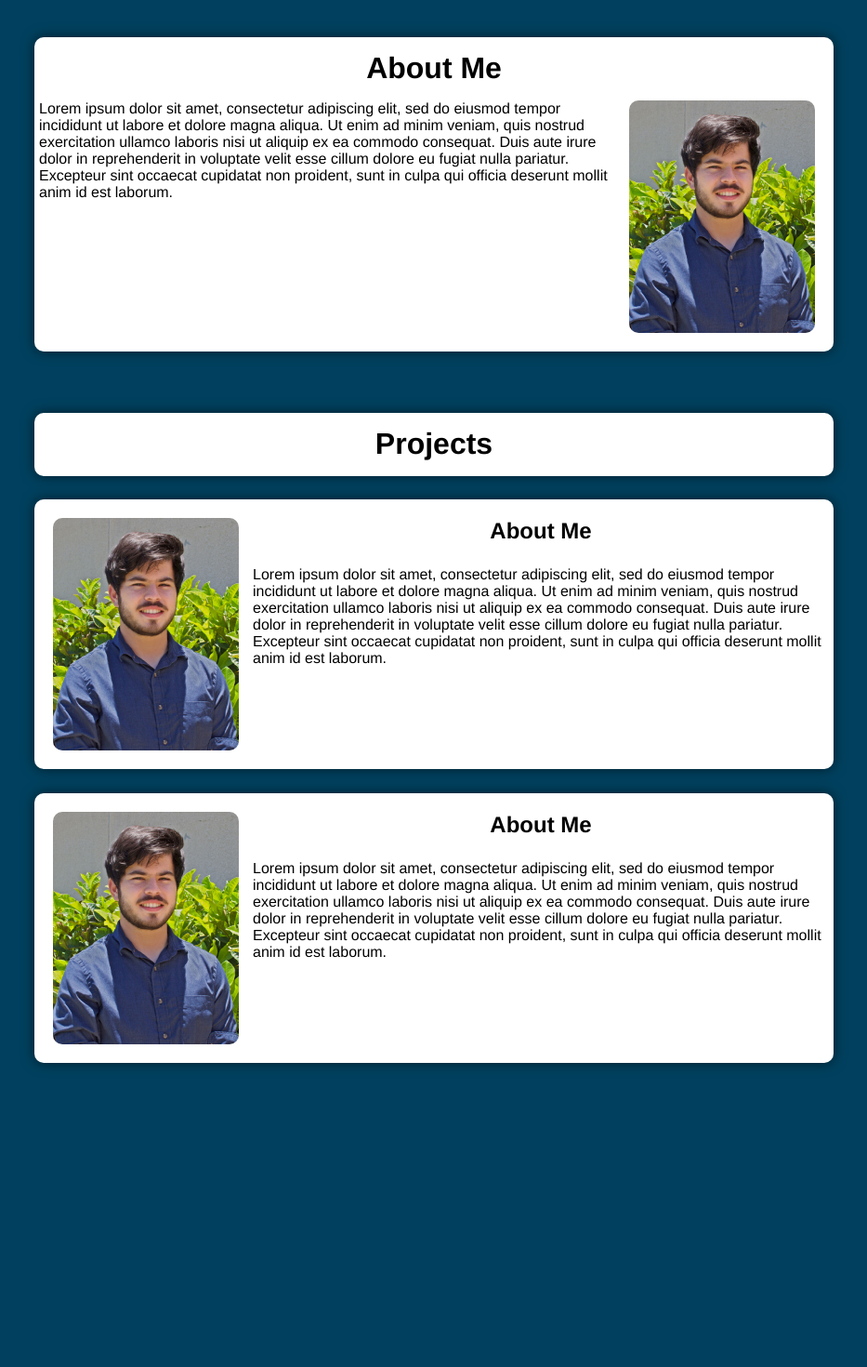
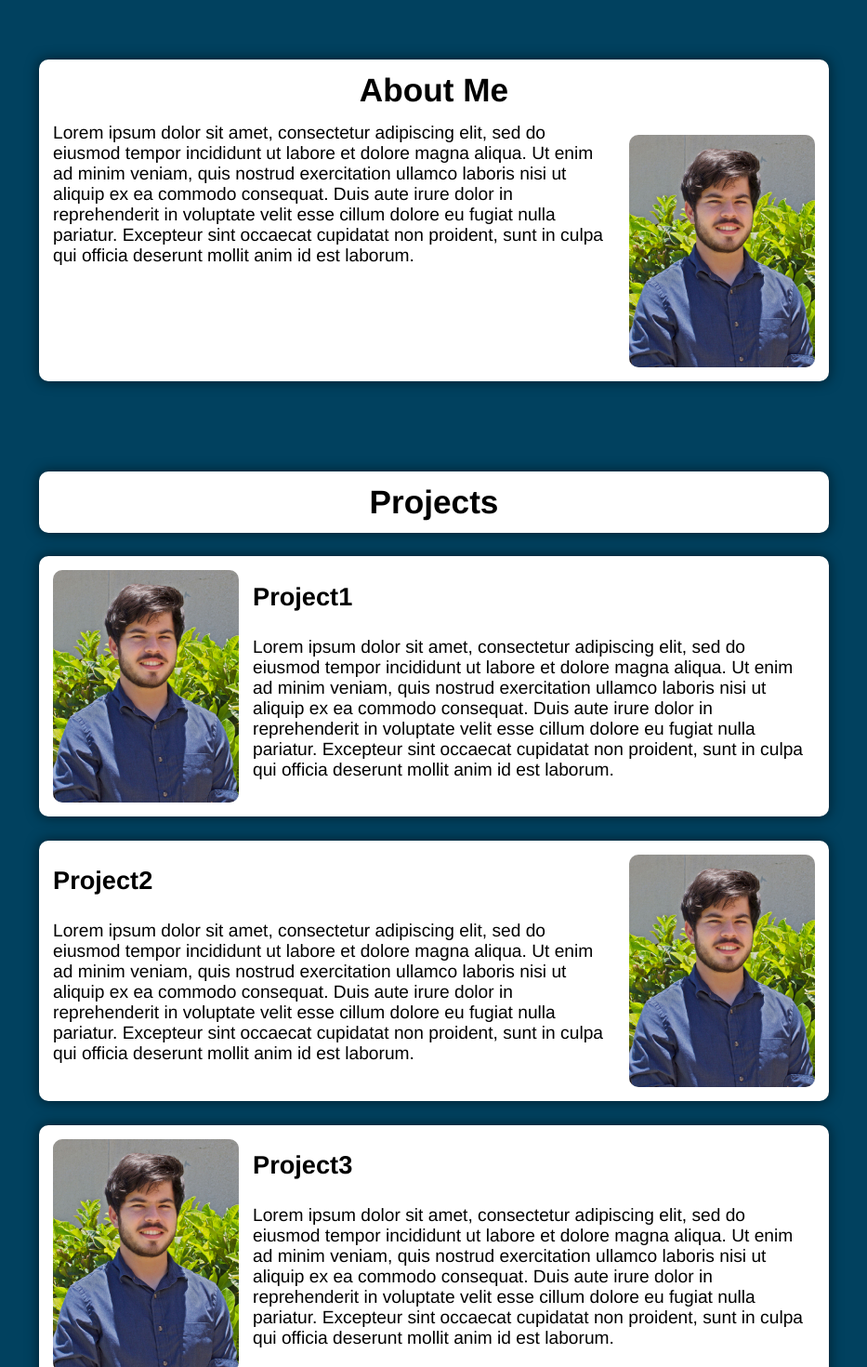
Before and after one commit to JaydenPahukula/jaydenp.dev, a Svelte app: page / in a window 1280 px wide. Shown: the part 800-2270 px from the top of the page at 93% size, without its empty margins (173-1106 px from the left). Built offline with nearby package versions, Linux system fonts and the light colour scheme.

Commit message:
got the cards figured out

```diff
--- a/src/App.svelte
+++ b/src/App.svelte
@@ -1,13 +1,13 @@
 <script>
   import Navbar from "./lib/Navbar.svelte"
-  import Card from "./lib/Card.svelte"
+  import Card from "./lib/Card.svelte";
 
   import headshot from "./assets/headshot.jpg"
 </script>
 
 
 <main>
-  <Navbar items={["About","Projects","test3"]}/>
+  <Navbar items={["About","Projects","Contact"]}/>
 
   <div class="header">
     <div>
@@ -17,44 +17,71 @@
   </div>
 
   <div class="section" id="About">
-    <Card
-      title="About Me"
-      image={headshot}
-      imageAlt="Headshot of Jayden Pahukula"
-      imageLeftOrRight={false}
-      text="Lorem ipsum dolor sit amet, consectetur adipiscing elit, sed do eiusmod tempor incididunt ut labore et dolore
-        magna aliqua. Ut enim ad minim veniam, quis nostrud exercitation ullamco laboris nisi ut aliquip ex ea commodo consequat.
+    <Card>
+      <h2>About Me</h2>
+      <img src={headshot} alt="Jayden Pahukula" class="floatRight"/>
+      <p>
+        Lorem ipsum dolor sit amet, consectetur adipiscing elit, sed do eiusmod tempor incididunt ut labore et dolore magna
+        aliqua. Ut enim ad minim veniam, quis nostrud exercitation ullamco laboris nisi ut aliquip ex ea commodo consequat.
         Duis aute irure dolor in reprehenderit in voluptate velit esse cillum dolore eu fugiat nulla pariatur. Excepteur sint
-        occaecat cupidatat non proident, sunt in culpa qui officia deserunt mollit anim id est laborum."
-    />
+        occaecat cupidatat non proident, sunt in culpa qui officia deserunt mollit anim id est laborum.
+      </p>
+    </Card>
   </div>
 
   <div class="section" id="Projects">
-    <Card
-      title="Projects"
-    />
-    <Card
-      image={headshot}
-      header="About Me"
-      imageLeftOrRight={true}
-      text="Lorem ipsum dolor sit amet, consectetur adipiscing elit, sed do eiusmod tempor incididunt ut labore et dolore
-        magna aliqua. Ut enim ad minim veniam, quis nostrud exercitation ullamco laboris nisi ut aliquip ex ea commodo consequat.
-        Duis aute irure dolor in reprehenderit in voluptate velit esse cillum dolore eu fugiat nulla pariatur. Excepteur sint
-        occaecat cupidatat non proident, sunt in culpa qui officia deserunt mollit anim id est laborum."
-    />
-    <Card
-      image={headshot}
-      header="About Me"
-      imageLeftOrRight={true}
-      text="Lorem ipsum dolor sit amet, consectetur adipiscing elit, sed do eiusmod tempor incididunt ut labore et dolore
-        magna aliqua. Ut enim ad minim veniam, quis nostrud exercitation ullamco laboris nisi ut aliquip ex ea commodo consequat.
-        Duis aute irure dolor in reprehenderit in voluptate velit esse cillum dolore eu fugiat nulla pariatur. Excepteur sint
-        occaecat cupidatat non proident, sunt in culpa qui officia deserunt mollit anim id est laborum."
-    />
+    <Card>
+      <h2>Projects</h2>
+    </Card>
+    <Card>
+      <img src={headshot} alt="" class="floatLeft">
+      <div>
+        <h3>Project1</h3>
+        <p>
+          Lorem ipsum dolor sit amet, consectetur adipiscing elit, sed do eiusmod tempor incididunt ut labore et dolore magna
+          aliqua. Ut enim ad minim veniam, quis nostrud exercitation ullamco laboris nisi ut aliquip ex ea commodo consequat.
+          Duis aute irure dolor in reprehenderit in voluptate velit esse cillum dolore eu fugiat nulla pariatur. Excepteur sint
+          occaecat cupidatat non proident, sunt in culpa qui officia deserunt mollit anim id est laborum.
+        </p>
+      </div>
+    </Card>
+    <Card>
+      <img src={headshot} alt="" class="floatRight">
+      <div>
+        <h3>Project2</h3>
+        <p>
+          Lorem ipsum dolor sit amet, consectetur adipiscing elit, sed do eiusmod tempor incididunt ut labore et dolore magna
+          aliqua. Ut enim ad minim veniam, quis nostrud exercitation ullamco laboris nisi ut aliquip ex ea commodo consequat.
+          Duis aute irure dolor in reprehenderit in voluptate velit esse cillum dolore eu fugiat nulla pariatur. Excepteur sint
+          occaecat cupidatat non proident, sunt in culpa qui officia deserunt mollit anim id est laborum.
+        </p>
+      </div>
+    </Card>
+    <Card>
+      <img src={headshot} alt="" class="floatLeft">
+      <div>
+        <h3>Project3</h3>
+        <p>
+          Lorem ipsum dolor sit amet, consectetur adipiscing elit, sed do eiusmod tempor incididunt ut labore et dolore magna
+          aliqua. Ut enim ad minim veniam, quis nostrud exercitation ullamco laboris nisi ut aliquip ex ea commodo consequat.
+          Duis aute irure dolor in reprehenderit in voluptate velit esse cillum dolore eu fugiat nulla pariatur. Excepteur sint
+          occaecat cupidatat non proident, sunt in culpa qui officia deserunt mollit anim id est laborum.
+        </p>
+      </div>
+    </Card>
   </div>
 
-
-  <div style="height:10000px" />
+  <div class="section" id="Contact">
+    <Card>
+      <h2>Contact</h2>
+      <p class="textCentered">
+        Lorem ipsum dolor sit amet, consectetur adipiscing elit, sed do eiusmod tempor incididunt ut labore et dolore magna
+        aliqua. Ut enim ad minim veniam, quis nostrud exercitation ullamco laboris nisi ut aliquip ex ea commodo consequat.
+        Duis aute irure dolor in reprehenderit in voluptate velit esse cillum dolore eu fugiat nulla pariatur. Excepteur sint
+        occaecat cupidatat non proident, sunt in culpa qui officia deserunt mollit anim id est laborum.
+      </p>
+    </Card>
+  </div>
 
 </main>
 
@@ -68,24 +95,52 @@
     display: flex;
     flex-direction: column;
     justify-content: center;
-    height: 105vh;
+    height: 100vh;
     margin: 0;
     color: white;
     text-align: center;
   }
   .titleline1 {
     font-size: 3rem;
-
   }
   .titleline2 {
     font-size: 5rem;
     margin-top: 1rem;
   }
   .section {
-    margin-bottom: 40px;
+    padding-top: 8vh;
+    padding-bottom: 1vh;
     background-color: transparent;
     display: flex;
     flex-direction: column;
     justify-content: center;
   }
+  h2 {
+    display: block;
+    text-align: center;
+    margin: 0.8rem;
+    font-size: 2.2rem;
+  }
+  h3 {
+    font-size: 1.7rem;
+    margin: 1em 15px;
+  }
+  p {
+    font-size: 1.2em;
+    margin: 15px;
+  }
+  img {
+    width: 200px;
+    margin: 15px;
+    border-radius: 10px;
+  }
+  .floatLeft {
+    float: left;
+  }
+  .floatRight {
+    float: right;
+  }
+  .textCentered {
+    text-align: center;
+  }
 </style>
--- a/src/lib/Card.svelte
+++ b/src/lib/Card.svelte
@@ -1,63 +1,17 @@
-<script>
-  export let title = "";
-  export let image = "";
-  export let imageAlt = ""
-  export let imageLeftOrRight = false;
-  export let header = "";
-  export let text = "";
-</script>
-
-
 <div class="card">
-  {#if title != ""}<h2>{title}</h2>{/if}
-  <div class="contents">
-    {#if image != ""}<img src={image} class={(imageLeftOrRight ? "floatLeft" : "floatRight")} alt={imageAlt}/>{/if}
-    <div class="textSection">
-      {#if header != ""}<h3>{header}</h3>{/if}
-      {#if text != ""}<p>{text}</p>{/if}
-    </div>
-  </div>
+  <slot />
 </div>
-
 
 <style>
   .card {
     width: 90vw;
     max-width: 850px;
     min-width: 400px;
+    color: black;
     margin: auto;
     margin-bottom: 2vw;
-    padding: 5px;
     background-color: white;
     border-radius: 10px;
     box-shadow: 0px 0px 13px 1px rgba(0,0,0,0.5);
   }
-  h2 {
-    display: block;
-    text-align: center;
-    margin: 0.65rem;
-    font-size: 2rem;
-  }
-  h3 {
-    margin-top: 15px;
-    text-align: center;
-    font-size: 1.5rem;
-  }
-  p {
-    font-size: 1rem;
-  }
-  .contents {
-    display: block;
-  }
-  .textSection {
-    flex-grow: 1;
-  }
-  .floatLeft { float: left; }
-  .floatRight { float: right; }
-  img {
-    width: 200px;
-    margin: 15px;
-    margin-top: 0px;
-    border-radius: 10px;
-  }
 </style>
```
